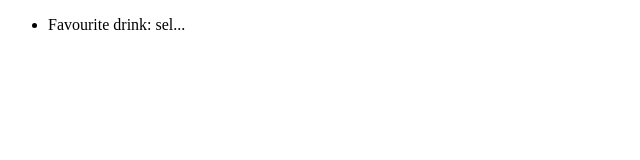
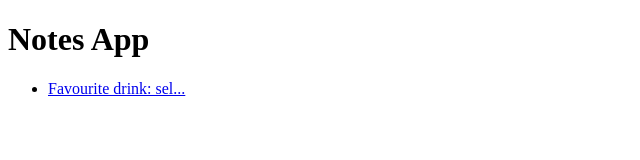
Before and after one commit to imtiyazzaman1/notes-app-js, a website: page index.html in a window 1280 px wide. Shown: the whole page, without its empty margins (0-640 px from the left). Drawn offline with Linux system fonts and the light colour scheme.

Commit message:
gave a rendered note a href attribute

```diff
--- a/index.html
+++ b/index.html
@@ -7,6 +7,7 @@
     <script src="src/noteListView.js" charset="utf-8"></script>
   </head>
   <body>
+    <h1>Notes App</h1>
     <div id="app">
       Hello
     </div>
--- a/src/noteListView.js
+++ b/src/noteListView.js
@@ -6,13 +6,13 @@
   NoteListView.prototype.renderView = function () {
     var view = '<ul>';
     this.noteList.getNotes().forEach(function (note) {
-      view += '<li><div>';
+      view += '<li><div><a href="#notes/' + note.getId() + '">';
       if (note.getText().length > 20) {
         view += (note.getText().slice(0, 20) + '...');
       } else {
         view += note.getText();
       }
-      view += '</div></li>';
+      view += '</a></div></li>';
     });
     view += '</ul>';
     return view;
```
Also changed, not shown: spec/noteListViewSpec.js (+1 -1 lines).
